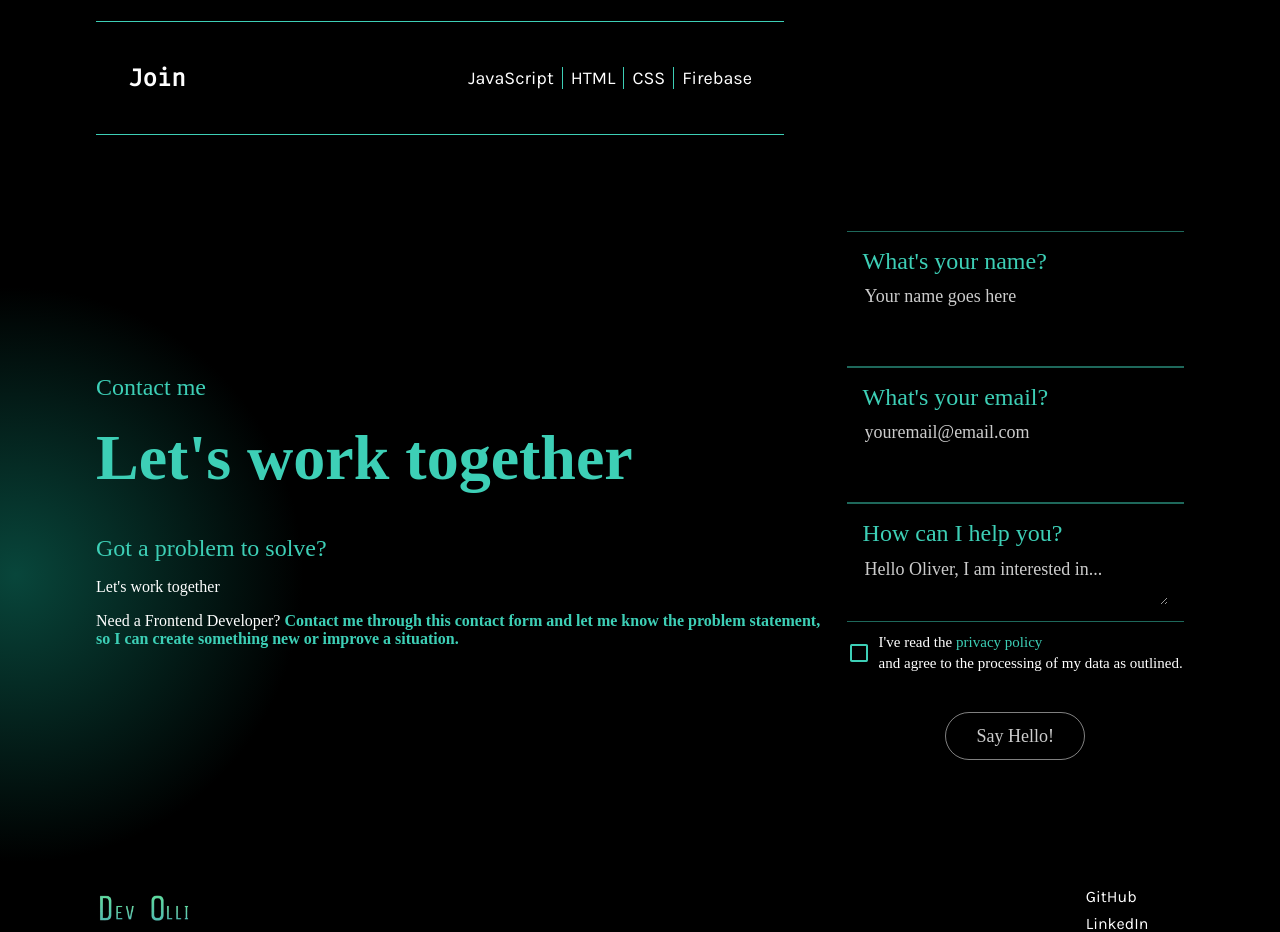
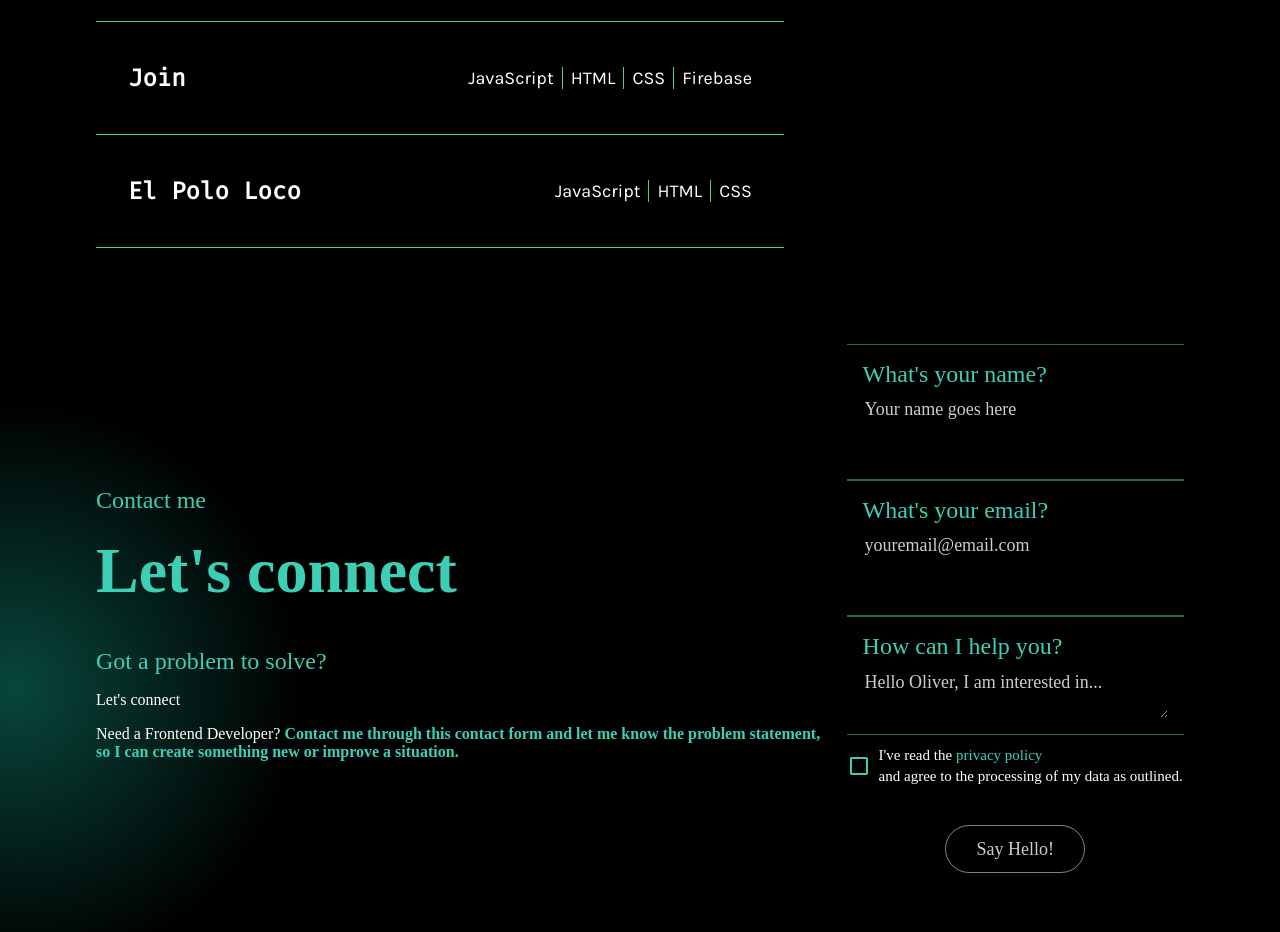
Before and after one commit to OliverJohn-git/portfolio, an Angular app: page / in a window 1280 px wide. Shown: the part 2680-3612 px from the top of the page. Built offline with nearby package versions, Linux system fonts and the light colour scheme.

Commit message:
Polo_loco implemated

```diff
--- a/src/app/main-page/portfolio/portfolio.component.ts
+++ b/src/app/main-page/portfolio/portfolio.component.ts
@@ -28,6 +28,16 @@ export class PortfolioComponent {
       },
       gitHub: 'https://github.com/OliverJohn-git/Join',
       live: 'https://join.developer-olli.net/legalNotice.html'
+    }, {
+      title: 'El Polo Loco',
+      skills: ['JavaScript', 'HTML', 'CSS'],
+      previewSrc: './assets/img/Polo_loco_preview.png',
+      description: {
+        EN: 'Polo Loco is an jump and run game. Collect coins and sauce bottles to fight the Bosschicken.',
+        DE: 'Polo Loco ist ein Jump-and-Run-Spiel. Sammle Münzen und Soßenflaschen, um gegen den Boss-Huhn zu kämpfen.'
+      },
+      gitHub: 'https://github.com/OliverJohn-git/Join',
+      live: 'https://polo-loco.developer-olli.net'
     }
   ]
   overlayVisibility: boolean = false
--- a/src/app/shared/text-content/text-content.service.ts
+++ b/src/app/shared/text-content/text-content.service.ts
@@ -143,8 +143,8 @@ export class TextContentService {
         DE: "Schreiben Sie mir"
       },
       title: {
-        EN: "Let's work together",
-        DE: "Lassen Sie uns zusammenarbeiten"
+        EN: "Let's connect",
+        DE: "Lassen uns connecten"
       },
       gotProblem: {
         EN: "Got a problem to solve?",
```
Also changed, not shown: public/assets/img/Polo_loco_preview.png (added).
